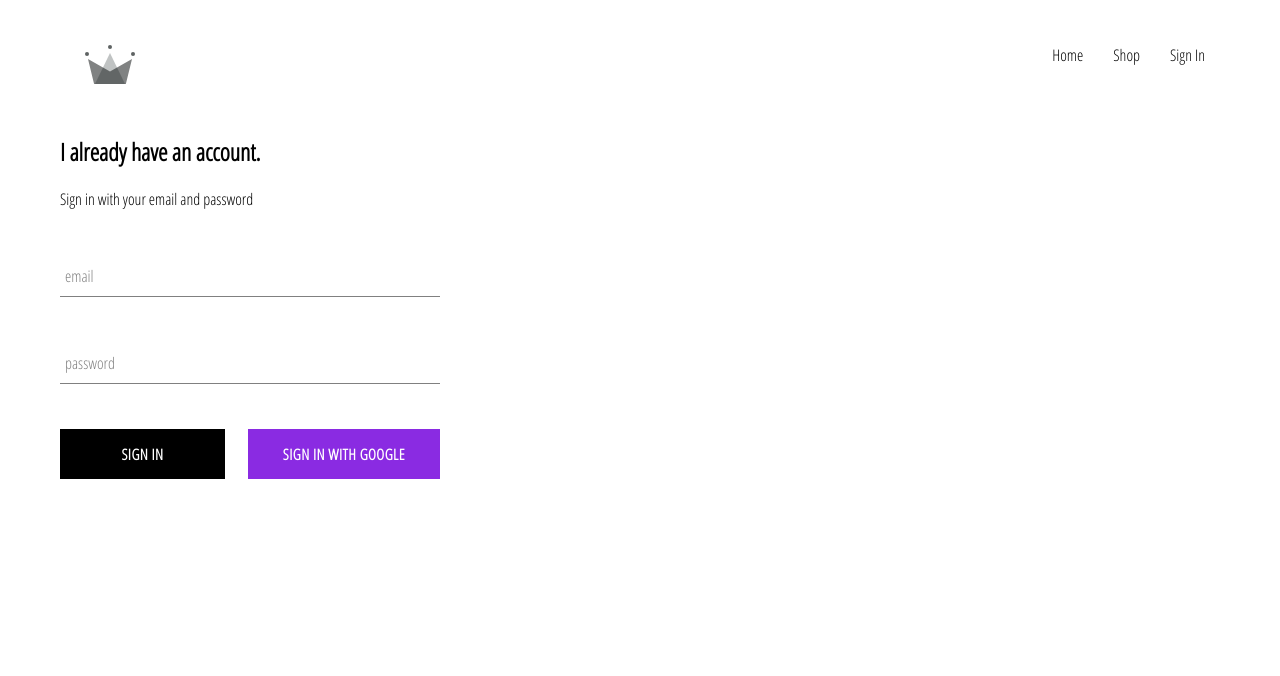
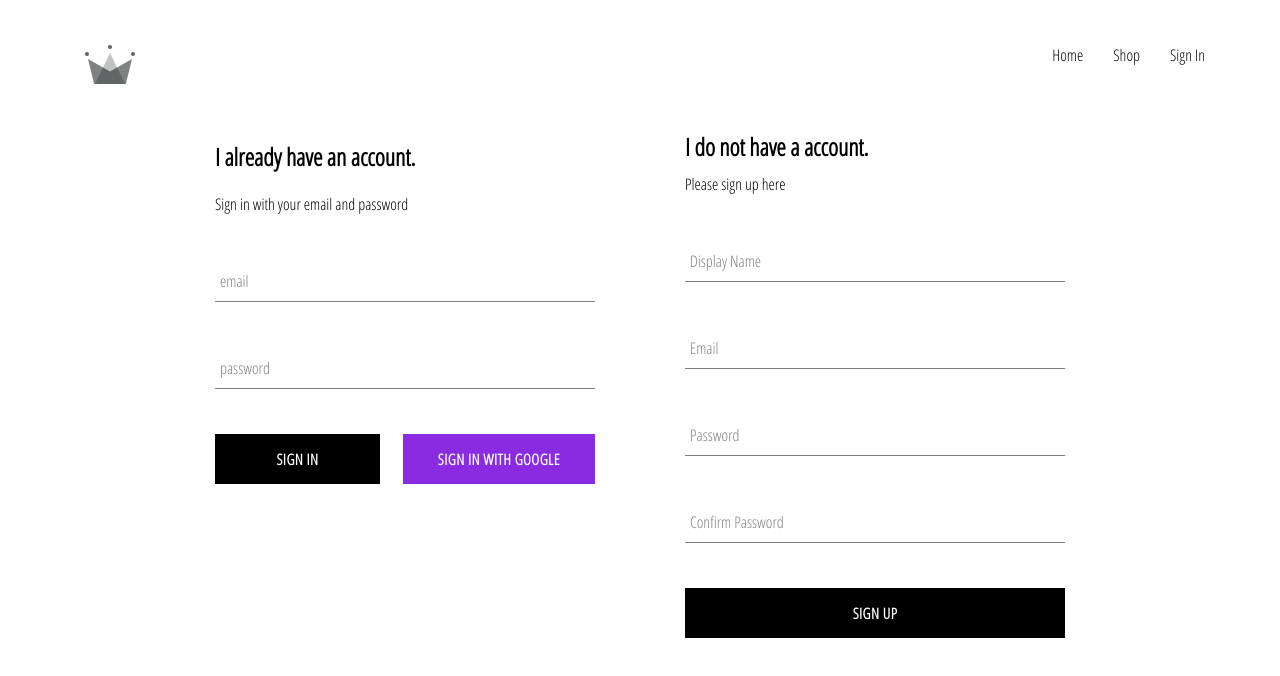
Before and after one commit to startupminer/ecommerce-react-app, a React (Create React App) app: page /login in a window 1280 px wide. Shown: the top 676 px of the page. Built offline with nearby package versions, Linux system fonts and the light colour scheme; no server answers.

Commit message:
firebase db connection, userAuth, signup componenent

```diff
--- a/src/App.js
+++ b/src/App.js
@@ -1,6 +1,6 @@
 import React from 'react';
 import { Route, Switch } from 'react-router-dom';
-import { auth } from './firebase/firebase.utils';
+import { auth, createUserProfileDocument } from './firebase/firebase.utils';
 
 import './App.css';
 // Page Components
@@ -16,11 +16,11 @@
 );
 
 class App extends React.Component {
-  constructor(props) {
-    super(props);
+  constructor() {
+    super();
 
     this.state = {
-      currentUser: null
+      currentUser: null,
     };
   }
 
@@ -29,12 +29,29 @@
   componentDidMount() {
     // open session listener with Firebase
     // set to unsubscribeFromAuth property to be
-    this.unsubscribeFromAuth = auth.onAuthStateChanged( user => {
+    this.unsubscribeFromAuth = auth.onAuthStateChanged(async userAuth => {
       // set our currentUser property to that of the user in firebase database
-      this.setState({ currentUser: user})
+      // this.setState({ currentUser: user})
+      if(userAuth) {
+        const userRef = await createUserProfileDocument(userAuth);
 
-      console.log(user);
-    })
+        userRef.onSnapshot(snapShot => {
+          console.log(snapShot.data());
+          this.setState({
+            currentUser: {
+              id: snapShot.id,
+              ...snapShot.data(),
+            },
+          }, () => (
+            console.log(this.state)
+          ));
+          console.log(this.state);
+        });
+      }
+
+      //set user to null if logged out
+      this.setState({ currentUser: userAuth });
+    });
   }
 
   componentWillUnmount() {
--- a/src/components/sign-up/sign-up.component.jsx
+++ b/src/components/sign-up/sign-up.component.jsx
@@ -1 +1,99 @@
 import React from 'react';
+import './sign-up.styles.scss';
+
+import FormInput from '../form-input/form-input.component';
+import CustomButton from '../custom-button/custom-button.component';
+
+import { auth, createUserProfileDocument } from '../../firebase/firebase.utils';
+class Signup extends React.Component {
+  constructor() {
+    super();
+
+    this.state = {
+      displayName: '',
+      email: '',
+      password: '',
+      confirmPassword: '',
+    };
+  }
+
+  handleSubmit = async (event) => {
+    event.preventDefault();
+
+    const { displayName, email, password, confirmPassword } = this.state;
+
+    if (password !== confirmPassword) {
+      console.log("passwords don't match");
+      return;
+    }
+
+    try {
+      const { user } = await auth.createUserWithEmailAndPassword(
+        email,
+        password
+      );
+      await createUserProfileDocument(user, { displayName });
+      // after user created in db, clear the form
+      this.setState({
+        displayName: '',
+        email: '',
+        password: '',
+        confirmPassword: ''
+      });
+    } catch (error) {
+      console.log(error);
+    }
+  };
+
+  handleChange = (event) => {
+    const { name, value } = event.target;
+    this.setState({ [name]: value });
+  };
+
+  render() {
+    const { displayName, email, password, confirmPassword } = this.state;
+    return (
+      <div className='sign-up'>
+        <h2 className='title'>I do not have a account.</h2>
+        <span>Please sign up here</span>
+
+        <form className='sign-up-form' onSubmit={this.handleSubmit}>
+          <FormInput
+            type='text'
+            name='displayName'
+            value={displayName}
+            onChange={this.handleChange}
+            label='Display Name'
+            required
+          ></FormInput>
+          <FormInput
+            type='text'
+            name='email'
+            value={email}
+            onChange={this.handleChange}
+            label='Email'
+            required
+          ></FormInput>
+          <FormInput
+            type='password'
+            name='password'
+            value={password}
+            onChange={this.handleChange}
+            label='Password'
+            required
+          ></FormInput>
+          <FormInput
+            type='password'
+            name='confirmPassword'
+            value={confirmPassword}
+            onChange={this.handleChange}
+            label='Confirm Password'
+            required
+          ></FormInput>
+        </form>
+        <CustomButton type='submit'>Sign Up</CustomButton>
+      </div>
+    );
+  }
+}
+export default Signup;
--- a/src/components/sign-up/sign-up.styles.scss
+++ b/src/components/sign-up/sign-up.styles.scss
@@ -0,0 +1,9 @@
+.sign-up {
+    display: flex;
+    flex-direction: column;
+    width: 380px;
+
+    .title {
+        margin: 10px 0;
+    }
+}
--- a/src/firebase/firebase.utils.js
+++ b/src/firebase/firebase.utils.js
@@ -13,9 +13,37 @@
 };
 
 firebase.initializeApp(config);
+
+export const createUserProfileDocument = async (userAuth, additionalData) => {
+  // if not authenticated user, then return
+  if (!userAuth) return;
+  const userRef = firestore.doc(`/users/${userAuth.uid}`);
+  console.log(userRef);
+  const snapShot = await userRef.get();
+  console.log(snapShot);
+  if (!snapShot.exists) {
+    const { displayName, email } = userRef;
+    const createdAt = new Date();
+
+    // create data if snapshot does not exist
+    try {
+      await userRef.set({
+        displayName,
+        email,
+        createdAt
+      });
+    } catch (err) {
+      console.log('error creating user', err.message);
+    }
+  }
+  return userRef;
+};
+
 export const auth = firebase.auth();
 export const firestore = firebase.firestore();
 
 const provider = new firebase.auth.GoogleAuthProvider();
-provider.setCustomParameters({ prompt: 'select_account'});
+provider.setCustomParameters({ prompt: 'select_account' });
 export const signInWithGoogle = () => auth.signInWithPopup(provider);
+
+export default firebase;
--- a/src/pages/loginpage/login.component.jsx
+++ b/src/pages/loginpage/login.component.jsx
@@ -2,11 +2,13 @@
 import './login.styles.scss';
 
 import SignIn from '../../components/sign-in/sign-in.component';
+import SignUp from '../../components/sign-up/sign-up.component';
 
 const LoginPage = () => {
   return (
     <div className='login'>
       <SignIn />
+      <SignUp />
     </div>
   );
 };
--- a/src/pages/loginpage/login.styles.scss
+++ b/src/pages/loginpage/login.styles.scss
@@ -0,0 +1,6 @@
+.login {
+    width: 850px;
+    display: flex;
+    justify-content: space-between;
+    margin: 30px auto;
+}
```
